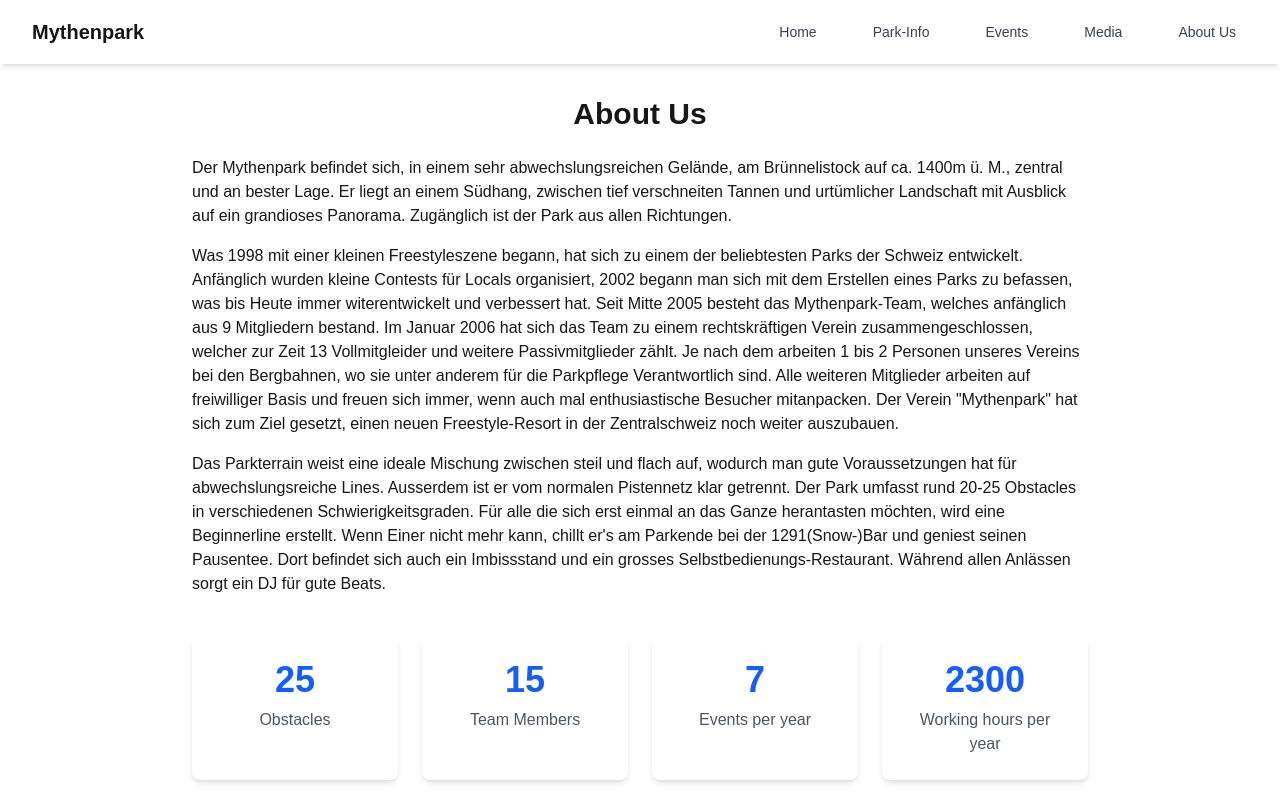
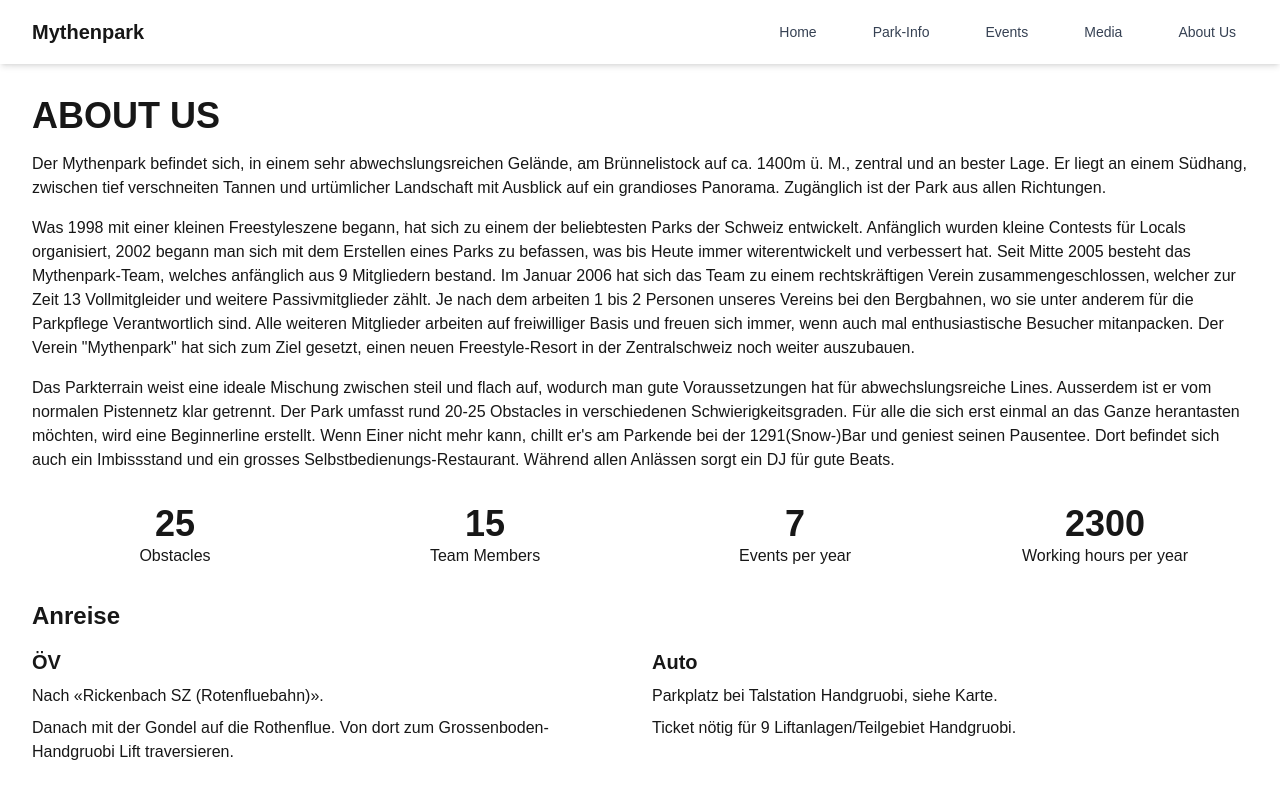
Before and after one commit to mxmlnwbr/mythenpark, a Next.js app: page /about in a window 1280 px wide. Shown: the top 800 px of the page. Built offline with nearby package versions, Linux system fonts and the light colour scheme.

Commit message:
add: about us

```diff
--- a/app/about/page.tsx
+++ b/app/about/page.tsx
@@ -4,55 +4,59 @@
 
 export default function AboutUs() {
   return (
-    <div className="container mx-auto px-4 py-8">
-      <h1 className="text-3xl font-bold mb-6 text-center">About Us</h1>
+    <div className="min-h-screen">
 
-      <div className="max-w-4xl mx-auto mb-10">
+      <div className="relative">
+
+        {/* Content section - Scrollable */}
+        <div className="w-full p-8 overflow-y-auto md:h-[calc(100vh-88px)]">
+
+          <h1 className="text-4xl font-bold mb-4">ABOUT US</h1>
+
           <p className="mb-4">
             Der Mythenpark befindet sich, in einem sehr abwechslungsreichen Gelände, am Brünnelistock auf ca. 1400m ü. M., zentral und an bester Lage. Er liegt an einem Südhang, zwischen tief verschneiten Tannen und urtümlicher Landschaft mit Ausblick auf ein grandioses Panorama. Zugänglich ist der Park aus allen Richtungen.
           </p>
           <p className="mb-4">
             Was 1998 mit einer kleinen Freestyleszene begann, hat sich zu einem der beliebtesten Parks der Schweiz entwickelt. Anfänglich wurden kleine Contests für Locals organisiert, 2002 begann man sich mit dem Erstellen eines Parks zu befassen, was bis Heute immer witerentwickelt und verbessert hat. Seit Mitte 2005 besteht das Mythenpark-Team, welches anfänglich aus 9 Mitgliedern bestand. Im Januar 2006 hat sich das Team zu einem rechtskräftigen Verein zusammengeschlossen, welcher zur Zeit 13 Vollmitgleider und weitere Passivmitglieder zählt. Je nach dem arbeiten 1 bis 2 Personen unseres Vereins bei den Bergbahnen, wo sie unter anderem für die Parkpflege Verantwortlich sind. Alle weiteren Mitglieder arbeiten auf freiwilliger Basis und freuen sich immer, wenn auch mal enthusiastische Besucher mitanpacken. Der Verein "Mythenpark" hat sich zum Ziel gesetzt, einen neuen Freestyle-Resort in der Zentralschweiz noch weiter auszubauen.
           </p>
-        <p className="mb-8">
+          <p className="mb-4">
             Das Parkterrain weist eine ideale Mischung zwischen steil und flach auf, wodurch man gute Voraussetzungen hat für abwechslungsreiche Lines. Ausserdem ist er vom normalen Pistennetz klar getrennt. Der Park umfasst rund 20-25 Obstacles in verschiedenen Schwierigkeitsgraden. Für alle die sich erst einmal an das Ganze herantasten möchten, wird eine Beginnerline erstellt. Wenn Einer nicht mehr kann, chillt er's am Parkende bei der 1291(Snow-)Bar und geniest seinen Pausentee. Dort befindet sich auch ein Imbissstand und ein grosses Selbstbedienungs-Restaurant. Während allen Anlässen sorgt ein DJ für gute Beats.
           </p>
-      </div>
 
           {/* Stats Section */}
-      <div className="grid grid-cols-1 md:grid-cols-4 gap-6 max-w-4xl mx-auto mb-12 text-center">
-        <div className="bg-white dark:bg-gray-800 p-6 rounded-lg shadow-md">
-          <div className="text-4xl font-bold text-blue-600 dark:text-blue-400 mb-2">25</div>
-          <div className="text-gray-600 dark:text-gray-300">Obstacles</div>
+          <div className="grid grid-cols-2 md:grid-cols-4 gap-6 my-8">
+            <div className="text-center">
+              <div className="text-4xl font-bold">25</div>
+              <div>Obstacles</div>
             </div>
-        <div className="bg-white dark:bg-gray-800 p-6 rounded-lg shadow-md">
-          <div className="text-4xl font-bold text-blue-600 dark:text-blue-400 mb-2">15</div>
-          <div className="text-gray-600 dark:text-gray-300">Team Members</div>
+            <div className="text-center">
+              <div className="text-4xl font-bold">15</div>
+              <div>Team Members</div>
             </div>
-        <div className="bg-white dark:bg-gray-800 p-6 rounded-lg shadow-md">
-          <div className="text-4xl font-bold text-blue-600 dark:text-blue-400 mb-2">7</div>
-          <div className="text-gray-600 dark:text-gray-300">Events per year</div>
+            <div className="text-center">
+              <div className="text-4xl font-bold">7</div>
+              <div>Events per year</div>
             </div>
-        <div className="bg-white dark:bg-gray-800 p-6 rounded-lg shadow-md">
-          <div className="text-4xl font-bold text-blue-600 dark:text-blue-400 mb-2">2300</div>
-          <div className="text-gray-600 dark:text-gray-300">Working hours per year</div>
+            <div className="text-center">
+              <div className="text-4xl font-bold">2300</div>
+              <div>Working hours per year</div>
             </div>
           </div>
 
           {/* Travel Information */}
-      <div className="max-w-4xl mx-auto mb-12">
+          <div className="mt-8">
             <h2 className="text-2xl font-bold mb-4">Anreise</h2>
 
-        <div className="grid grid-cols-1 md:grid-cols-2 gap-8">
-          <div className="bg-white dark:bg-gray-800 p-6 rounded-lg shadow-md">
-            <h3 className="text-xl font-semibold mb-3">ÖV</h3>
+            <div className="grid grid-cols-1 md:grid-cols-2 gap-6">
+              <div>
+                <h3 className="text-xl font-semibold mb-2">ÖV</h3>
                 <p className="mb-2">Nach «Rickenbach SZ (Rotenfluebahn)».</p>
                 <p className="mb-2">Danach mit der Gondel auf die Rothenflue. Von dort zum Grossenboden-Handgruobi Lift traversieren.</p>
                 <p>Ticket nötig für 11 Liftanlagen/Mythenregion.</p>
               </div>
 
-          <div className="bg-white dark:bg-gray-800 p-6 rounded-lg shadow-md">
-            <h3 className="text-xl font-semibold mb-3">Auto</h3>
+              <div>
+                <h3 className="text-xl font-semibold mb-2">Auto</h3>
                 <p className="mb-2">Parkplatz bei Talstation Handgruobi, siehe Karte.</p>
                 <p>Ticket nötig für 9 Liftanlagen/Teilgebiet Handgruobi.</p>
               </div>
@@ -64,10 +68,12 @@
           </div>
 
           {/* Contact Information */}
-      <div className="max-w-4xl mx-auto">
-        <h2 className="text-2xl font-bold mb-4">Kontakt</h2>
-        <p className="mb-2"><strong>Mail:</strong></p>
+          <div className="mt-8">
+            <h2 className="text-2xl font-bold mb-2">Kontakt</h2>
+            <p className="mb-1"><strong>Mail:</strong></p>
             <p><a href="mailto:info@mythenpark.ch" className="text-blue-600 hover:text-blue-800 dark:text-blue-400 dark:hover:text-blue-300">info@mythenpark.ch</a></p>
+          </div>
+        </div>
       </div>
     </div>
   );
--- a/app/layout.tsx
+++ b/app/layout.tsx
@@ -2,6 +2,7 @@
 import { Geist, Geist_Mono } from "next/font/google";
 import "./globals.css";
 import Navbar from "./navbar";
+// Ensuring TypeScript recognizes the navbar component
 
 const geistSans = Geist({
   variable: "--font-geist-sans",
--- /dev/null
+++ b/app/navbar.d.ts
@@ -0,0 +1,5 @@
+// Type declaration for navbar component
+import { FC } from 'react';
+
+declare const Navbar: FC;
+export default Navbar;
```
Lines whose indentation alone changed are shown as unchanged.
